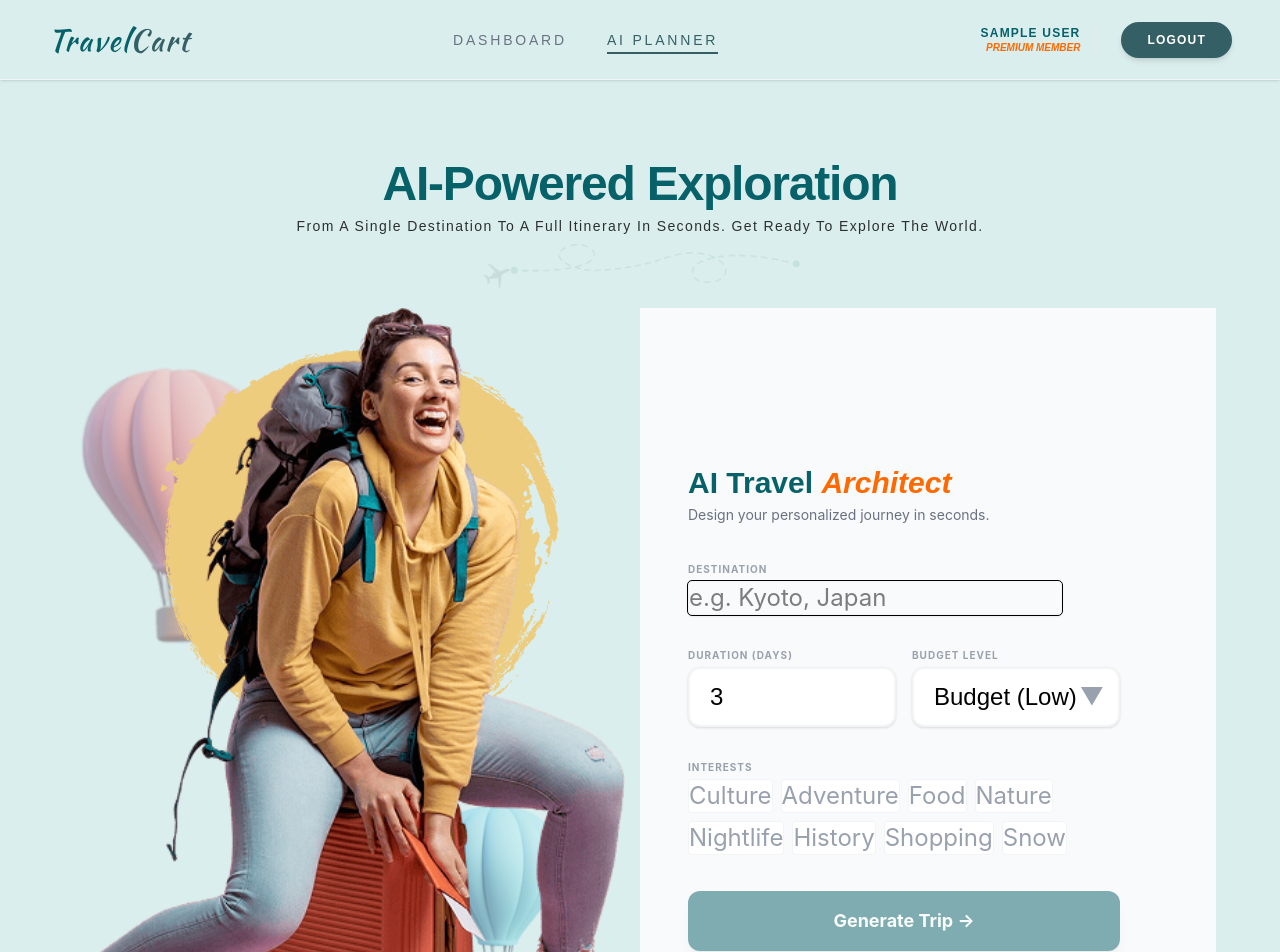
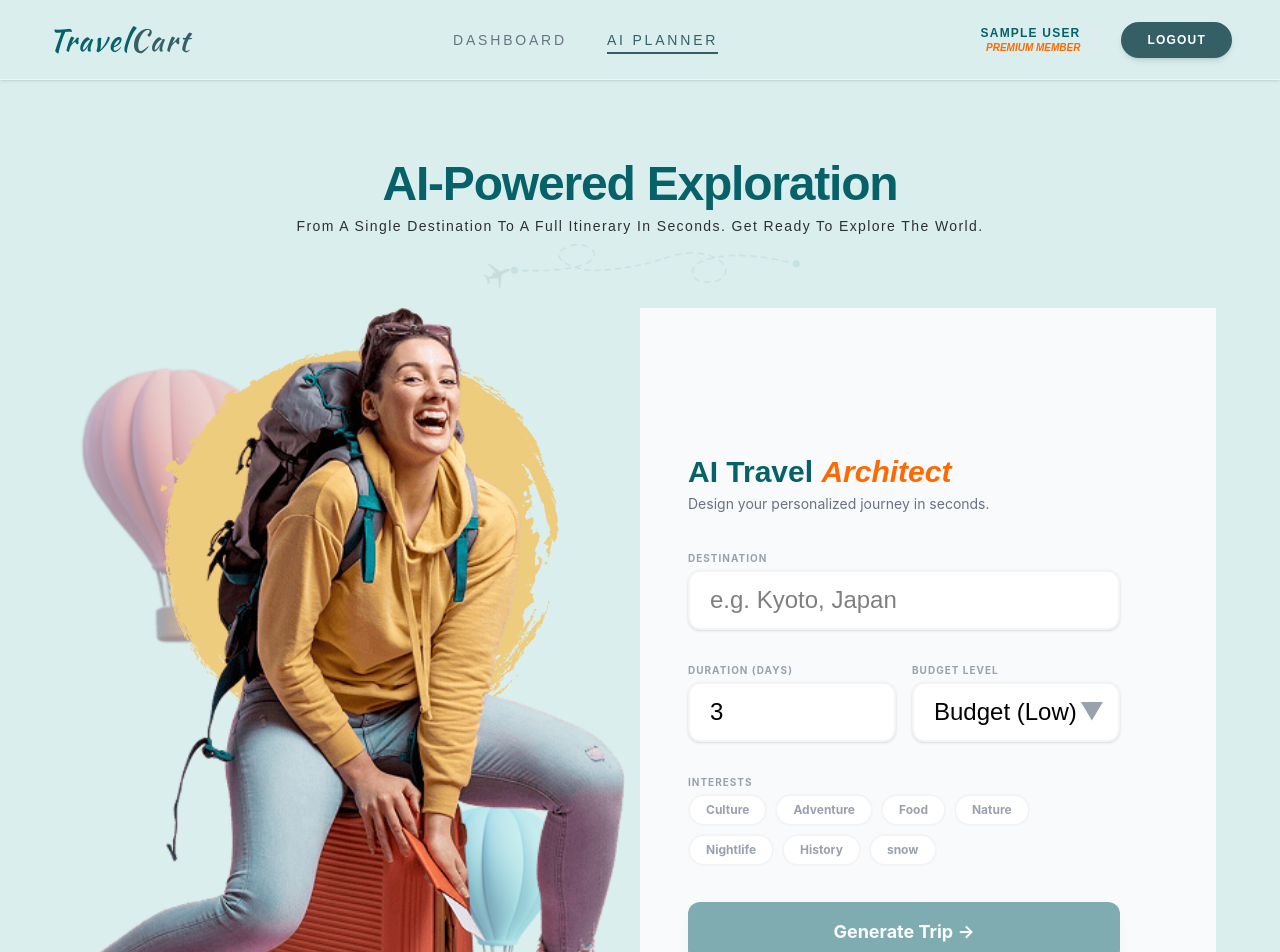
Before and after one commit to Sarita595k/Travel_Cart_Frontend, a React (Vite) app: page /aiPlanner in a window 1280 px wide. Shown: the top 952 px of the page. Built offline with nearby package versions, Linux system fonts and the light colour scheme; sample sign-in values are in the browser's storage; a web font is replaced by a local one.

Commit message:
small change in aiform

```diff
--- a/src/Components/AIForm.jsx
+++ b/src/Components/AIForm.jsx
@@ -1,6 +1,7 @@
-import { useState } from 'react';
+import React, { useState } from 'react';
 import axios from 'axios';
 import { useLocation, useNavigate } from 'react-router-dom';
+
 import Heading from "./Heading"
 import HotAirBallon from "./HotAirBallon"
 import RotatingCircle from "./RotatingCircle"
@@ -9,18 +10,17 @@ import formBg from "../assets/movingItems/form-bg.png"
 import { useEffect } from 'react';
 
 const AiForm = () => {
-    // dummy data
     const [formData, setFormData] = useState({
         destination: '',
         days: 3,
         budgetType: 'Moderate',
         interests: []
     });
-    const [loading, setLoading] = useState(false);  //adding loading
-    const [error, setError] = useState(""); //  Added error state
+    const [loading, setLoading] = useState(false);
+    const [error, setError] = useState(""); // Added error state
     const navigate = useNavigate();
 
-    const interestOptions = ["Culture", "Adventure", "Food", "Nature", "Nightlife", "History", "Shopping", "Snow"];
+    const interestOptions = ["Culture", "Adventure", "Food", "Nature", "Nightlife", "History", "snow"];
     const location = useLocation();
 
     useEffect(() => {
@@ -39,7 +39,6 @@ const AiForm = () => {
         }));
     };
 
-    // to generate the trip itinerary
     const handleGenerate = async () => {
         setLoading(true);
         setError(""); // Reset error before new attempt
@@ -47,15 +46,15 @@ const AiForm = () => {
         try {
             const token = localStorage.getItem("token");
             const res = await axios.post(`${import.meta.env.VITE_BASE_URL}/api/itinerary/generate-trip`, formData, {
-                headers: { Authorization: `Bearer ${token} ` }
+                headers: { Authorization: `Bearer ${token}` }
             });
 
             if (res.data.success) {
-                // navigate only if success is true
+                //  Navigate only if success is true
                 navigate('/itinerary', { state: { data: res.data.itinerary } });
             }
         } catch (err) {
-            // handle Rate Limiter (429)
+            // Handle Rate Limiter (429)
             if (err.response?.status === 429) {
                 setError(err.response.data.message || "Too many trips! Please wait 15 minutes.");
             } else {
@@ -67,7 +66,6 @@ const AiForm = () => {
     };
 
     return (<>
-        {/* <DashboardNavbar /> */}
         <Heading heading={"AI-Powered Exploration"} subHeading={"From a single destination to a full itinerary in seconds. Get ready to explore the world."} />
         <div className="min-h-screen flex flex-col md:flex-row overflow-hidden">
 
@@ -77,13 +75,15 @@ const AiForm = () => {
                 {/* background decoration */}
                 <div className="absolute inset-0 z-10 pointer-events-none opacity-50">
                     <HotAirBallon />
-                    <div className='ml-40 mt-10'>
-                        <RotatingCircle />
-                    </div>
+                    <div className='ml-40 mt-10'><RotatingCircle /></div>
                 </div>
 
                 {/*  Main Girl Image */}
-                <img src={TravelImg} alt="Travel Illustration" className="absolute inset-0 w-full h-full object-contain z-20" />
+                <img
+                    src={TravelImg}
+                    alt="Travel Illustration"
+                    className="absolute inset-0 w-full h-full object-contain z-20"
+                />
             </div>
 
             {/* --- RIGHT SIDE: FORM --- */}
@@ -118,7 +118,7 @@ const AiForm = () => {
                             <input
                                 type="text"
                                 placeholder="e.g. Kyoto, Japan"
-                                className={`w - full px - 5 py - 3 rounded - xl bg - white border - 2 outline - none font - afacad transition - all ${error ? 'border-red-200 focus:border-red-500' : 'border-gray-100 focus:border-orange-400 shadow-sm'} `}
+                                className={`w-full px-5 py-3 rounded-xl bg-white border-2 outline-none font-afacad transition-all ${error ? 'border-red-200 focus:border-red-500' : 'border-gray-100 focus:border-orange-400 shadow-sm'}`}
                                 onChange={(e) => {
                                     setError("");
                                     setFormData({ ...formData, destination: e.target.value });
@@ -165,10 +165,10 @@ const AiForm = () => {
                                         key={opt}
                                         type="button"
                                         onClick={() => handleInterestToggle(opt)}
-                                        className={`px - 4 py - 1.5 rounded - full border - 2 text - xs transition - all font - bold ${formData.interests.includes(opt)
+                                        className={`px-4 py-1.5 rounded-full border-2 text-xs transition-all font-bold ${formData.interests.includes(opt)
                                             ? 'bg-[#066168] border-[#066168] text-white shadow-md'
                                             : 'border-gray-100 bg-white text-gray-400 hover:border-orange-400 hover:text-orange-500'
-                                            } `}
+                                            }`}
                                     >
                                         {opt}
                                     </button>
```
